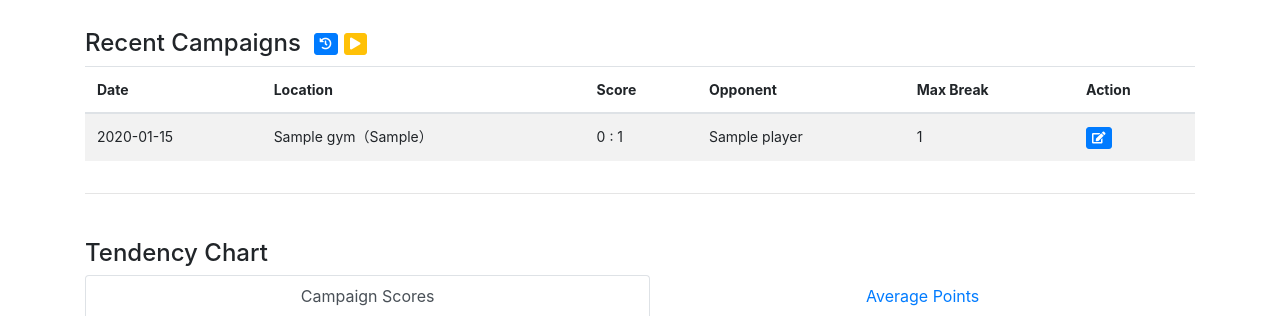
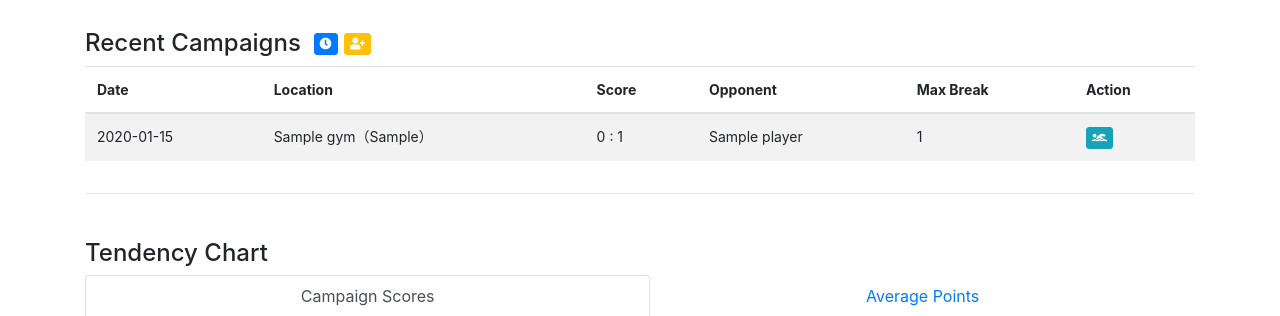
Before and after one commit to pig0301/gplitesite, a Django app: page /snooker/ in a window 1280 px wide. Shown: the part 56-372 px from the top of the page. Run offline with Django 3.2, Linux system fonts and the light colour scheme; a user stored in the database is signed in; tables that the repository leaves empty hold one stand-in row (values such as "Sample post"); some libraries are stand-ins or nearby versions.

Commit message:
调整图标

```diff
--- a/htmlfiles/templates/snooker/campaign/index.html
+++ b/htmlfiles/templates/snooker/campaign/index.html
@@ -27,7 +27,7 @@
                             <td>{{ campaign.opponent.name }}{% if campaign.opponent_count > 1 %}（等{{ campaign.opponent_count }}人）{% endif %}</td>
                             <td>{{ campaign.campaign_break }}</td>
                             <td>
-                                <a class="btn btn-xs btn-{% if campaign.is_finished == '1' %}success{% else %}primary{% endif %}" href="/snooker/campaign/{{ campaign.id }}/"><i class="fas fa-{% if campaign.is_finished == '1' %}search{% else %}edit{% endif %}"></i></a>
+                                <a class="btn btn-xs btn-{% if campaign.is_finished == '1' %}success{% else %}info{% endif %}" href="/snooker/campaign/{{ campaign.id }}/"><i class="fas fa-{% if campaign.is_finished == '1' %}swimming-pool{% else %}swimmer{% endif %}"></i></a>
                             </td>
                         </tr>
                         {% endfor %}
--- a/htmlfiles/templates/snooker/index.html
+++ b/htmlfiles/templates/snooker/index.html
@@ -4,11 +4,11 @@
 {% block body_content %}
 	<div class="container">
 	    <h4><br />Recent Campaigns&nbsp;
-	        <a class="btn btn-xs btn-primary" href="/snooker/campaign/"><i class="fas fa-history"></i></a>
+	        <a class="btn btn-xs btn-primary" href="/snooker/campaign/"><i class="fas fa-clock"></i></a>
 
 	        {% if request.user.is_authenticated %}
 	        <button class="btn btn-xs btn-warning" data-toggle="modal" data-target="#exampleModal">
-	            <i class="fas fa-play" style="color:white"></i>
+	            <i class="fas fa-user-plus" style="color:white"></i>
 	        </button>
 	        {% endif %}
 	    </h4>
@@ -79,7 +79,7 @@
                             <td>{{ campaign.opponent.name }}{% if campaign.opponent_count > 1 %}（等{{ campaign.opponent_count }}人）{% endif %}</td>
                             <td>{{ campaign.campaign_break|default:'-' }}</td>
                             <td>
-                                <a class="btn btn-xs btn-{% if campaign.is_finished == '1' %}success{% else %}primary{% endif %}" href="/snooker/campaign/{{ campaign.id }}/"><i class="fas fa-{% if campaign.is_finished == '1' %}search{% else %}edit{% endif %}"></i></a>
+                                <a class="btn btn-xs btn-{% if campaign.is_finished == '1' %}success{% else %}info{% endif %}" href="/snooker/campaign/{{ campaign.id }}/"><i class="fas fa-{% if campaign.is_finished == '1' %}swimming-pool{% else %}swimmer{% endif %}"></i></a>
                             </td>
                         </tr>
                         {% endfor %}
```
